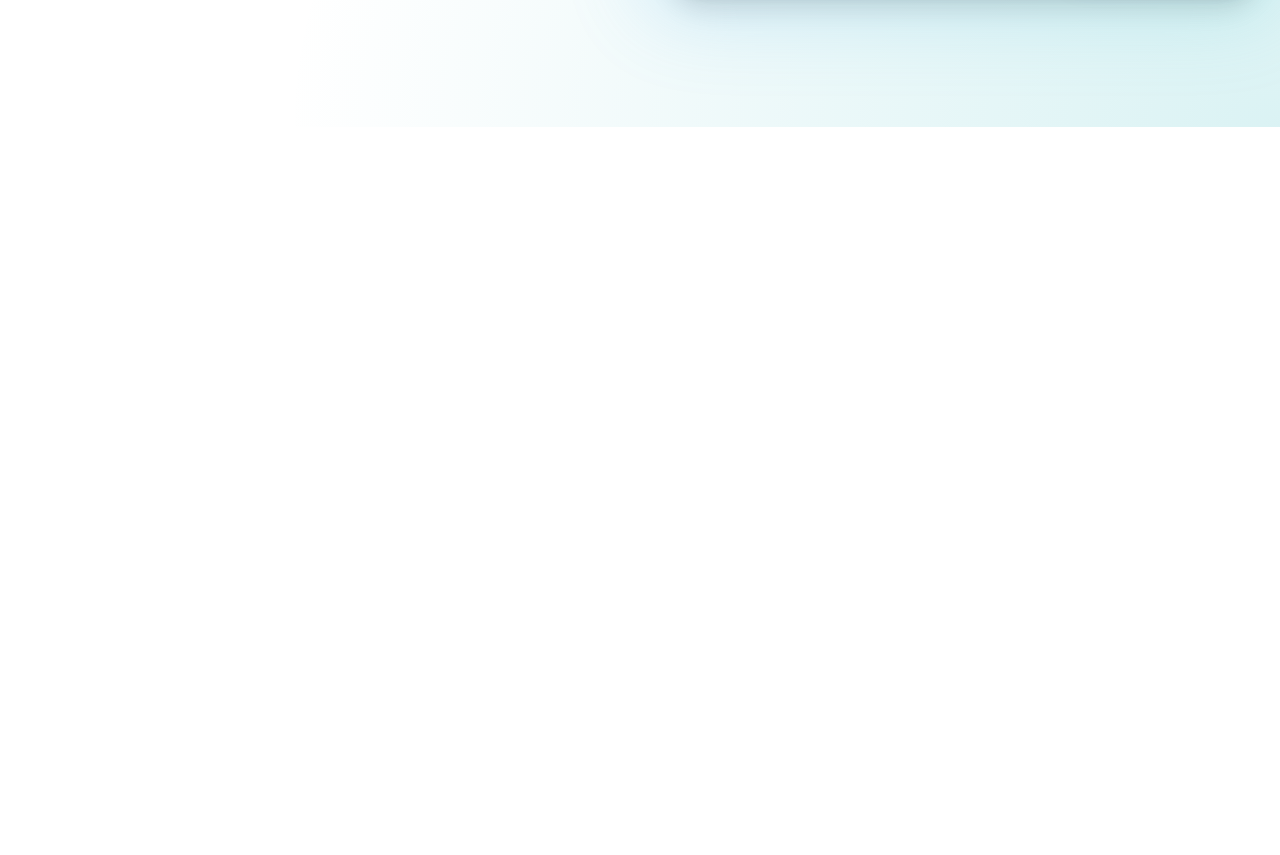
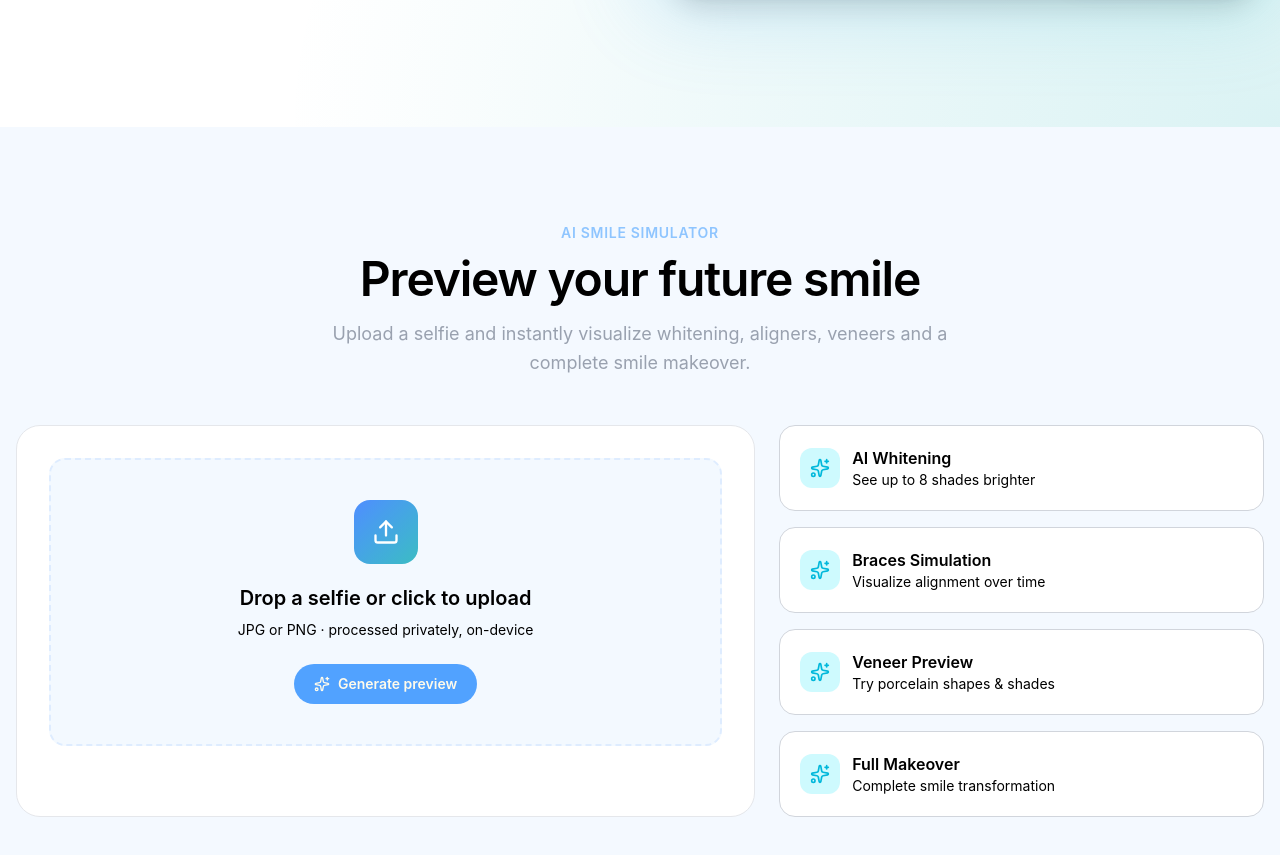
Before and after one commit to kirandeepkaur02/smilecare, a React (Vite) app: page / in a window 1280 px wide. Shown: the part 731-1586 px from the top of the page. Before the commit the page ends 858 px from the top, so only its background shows below. Built offline with nearby package versions, Linux system fonts and the light colour scheme.

Commit message:
smilesection

```diff
--- a/src/components/Index.jsx
+++ b/src/components/Index.jsx
@@ -1,13 +1,14 @@
 import React from 'react'
 import Navbar from './Navbar'
 import Herosection from './Herosection'
-
+import Smilesimulater from './Smilesimulater'
 
 const index = () => {
   return (
     <div className="">
         <Navbar />
         <Herosection />
+        <Smilesimulater />
     </div>
   )
 }
--- a/src/components/Smilesimulater.jsx
+++ b/src/components/Smilesimulater.jsx
@@ -1,9 +1,82 @@
 import React from 'react'
+import {
+  Upload ,Sparkles
+} from "lucide-react";
+
 
 const Smilesimulater = () => {
+
+  const SectionHeader = ({
+    eyebrow,
+    title,
+    subtitle,
+    align = "center",
+  }) => {
+    const alignment =
+      align === "center" ? "text-center mx-auto" : "text-left";
+
+    return (
+      <div className={`max-w-2xl ${alignment}`}>
+        <p className="text-sm font-semibold uppercase tracking-wider text-blue-300">
+          {eyebrow}
+        </p>
+
+        <h2 className="mt-3 font-display text-4xl sm:text-5xl font-semibold tracking-tight">
+          {title}
+        </h2>
+
+        {subtitle && (
+          <p className="mt-4 text-lg text-gray-400 leading-relaxed">
+            {subtitle}
+          </p>
+        )}
+      </div>
+    );
+  };
+
   return (
-    <div>Smilesimulater</div>
+    <div className='bg-blue-300/10  py-24'>
+      <div className="mx-auto max-w-7xl px-4">
+        <SectionHeader eyebrow="AI Smile Simulator" title="Preview your future smile" subtitle="Upload a selfie and instantly visualize whitening, aligners, veneers and a complete smile makeover." />
+        <div className="mt-12 grid lg:grid-cols-5 gap-6">
+          { /*left side */}
+          <div className="lg:col-span-3 rounded-3xl bg-white border border-gray-200 p-8 shadow-amber-50">
+            <div className="rounded-2xl border-2 border-dashed border-blue-500/10 bg-blue-300/10 p-10 text-center">
+              <div className="mx-auto grid h-16 w-16 place-items-center rounded-2xl bg-linear-to-br from-[#4F8DFF] to-[#3CBCC3] text-white">
+                <Upload className="h-7 w-7" />
+              </div>
+              <p className="mt-5 font-display text-xl font-semibold">Drop a selfie or click to upload</p>
+              <p className="mt-2 text-sm text-muted-foreground">JPG or PNG · processed privately, on-device</p>
+               <button className="bg-blue-400  text-amber-50 hover:bg-emerald-700 mt-6 inline-flex items-center gap-2 rounded-full px-5 py-2.5 text-sm font-semibold">
+                <Sparkles className="h-4 w-4" /> Generate preview
+              </button>
+            </div>
+          </div>
+            { /*right  side */}
+               <div className="lg:col-span-2 grid sm:grid-cols-2 lg:grid-cols-1 gap-4">
+                {[
+              { t: "AI Whitening", d: "See up to 8 shades brighter" },
+              { t: "Braces Simulation", d: "Visualize alignment over time" },
+              { t: "Veneer Preview", d: "Try porcelain shapes & shades" },
+              { t: "Full Makeover", d: "Complete smile transformation" },
+            ].map((f) => (
+              <div key={f.t} className="rounded-2xl bg-white border border-gray-300    transition-all duration-300 ease-in-out
+             hover:-translate-y-2 hover:shadow-xl p-5">
+                <div className="flex items-center gap-3">
+                  <div className="grid h-10 w-10 place-items-center rounded-xl bg-cyan-100 text-cyan-500">
+                    <Sparkles className="h-5 w-5" />
+                  </div>
+                  <div>
+                    <p className="font-semibold">{f.t}</p>
+                    <p className="text-sm text-muted-foreground">{f.d}</p>
+                  </div>
+                </div>
+              </div>
+            ))}
+               </div>
+        </div>
+      </div>
+    </div>
   )
 }
-
 export default Smilesimulater
```
